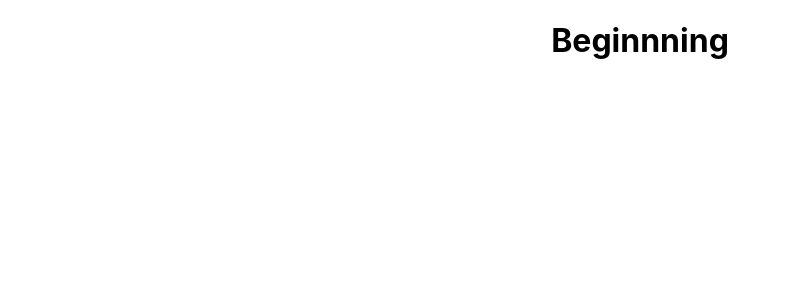
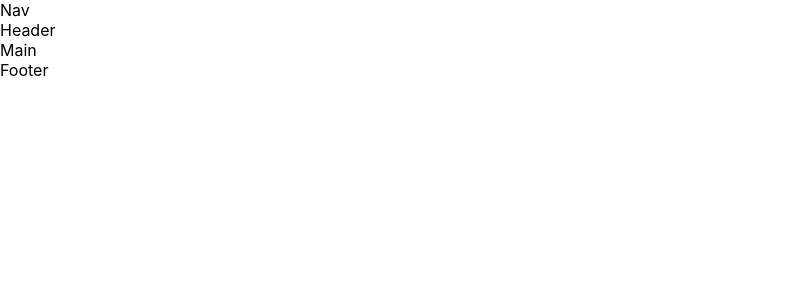
Before and after one commit to yeahimjt/metacapstone, a React (Create React App) app: page / in a window 1280 px wide. Shown: the top 300 px of the page, without its empty margins (0-789 px from the left). Built offline with nearby package versions, Linux system fonts and the light colour scheme.

Commit message:
Adding semantic tags instead

```diff
--- a/public/index.html
+++ b/public/index.html
@@ -1,6 +1,7 @@
 <!DOCTYPE html>
 <html lang="en">
   <head>
+    <meta name="description" content="Little Lemon Restaurant"
     <meta charset="utf-8" />
     <link rel="icon" href="%PUBLIC_URL%/favicon.ico" />
     <meta name="viewport" content="width=device-width, initial-scale=1" />
--- a/src/App.js
+++ b/src/App.js
@@ -1,10 +1,17 @@
 import './App.css';
+import Nav from './components/Nav'
+import Header from './components/Header'
+import Main from './components/Main'
+import Footer from './components/Footer'
 
 function App() {
   return (
-    <div className="App">
-      <h1>Beginnning</h1>
-    </div>
+    <>
+      <Nav></Nav>
+      <Header></Header>
+      <Main></Main>
+      <Footer></Footer>
+    </>
   );
 }
 
--- /dev/null
+++ b/src/components/Footer.js
@@ -0,0 +1,10 @@
+import React from 'react'
+import './styles.css'
+
+const Footer = () => {
+  return (
+    <footer>Footer</footer>
+  )
+}
+
+export default Footer
--- /dev/null
+++ b/src/components/Header.js
@@ -0,0 +1,10 @@
+import React from 'react'
+import './styles.css'
+
+const Header = () => {
+  return (
+    <header>Header</header>
+  )
+}
+
+export default Header
--- /dev/null
+++ b/src/components/Main.js
@@ -0,0 +1,9 @@
+import React from 'react'
+import './styles.css'
+const Main = () => {
+  return (
+    <main>Main</main>
+  )
+}
+
+export default Main
--- /dev/null
+++ b/src/components/Nav.js
@@ -0,0 +1,10 @@
+import React from 'react'
+import './styles.css'
+
+const Nav = () => {
+  return (
+    <nav>Nav</nav>
+  )
+}
+
+export default Nav
```
Also changed, not shown: src/components/styles.css (added).
